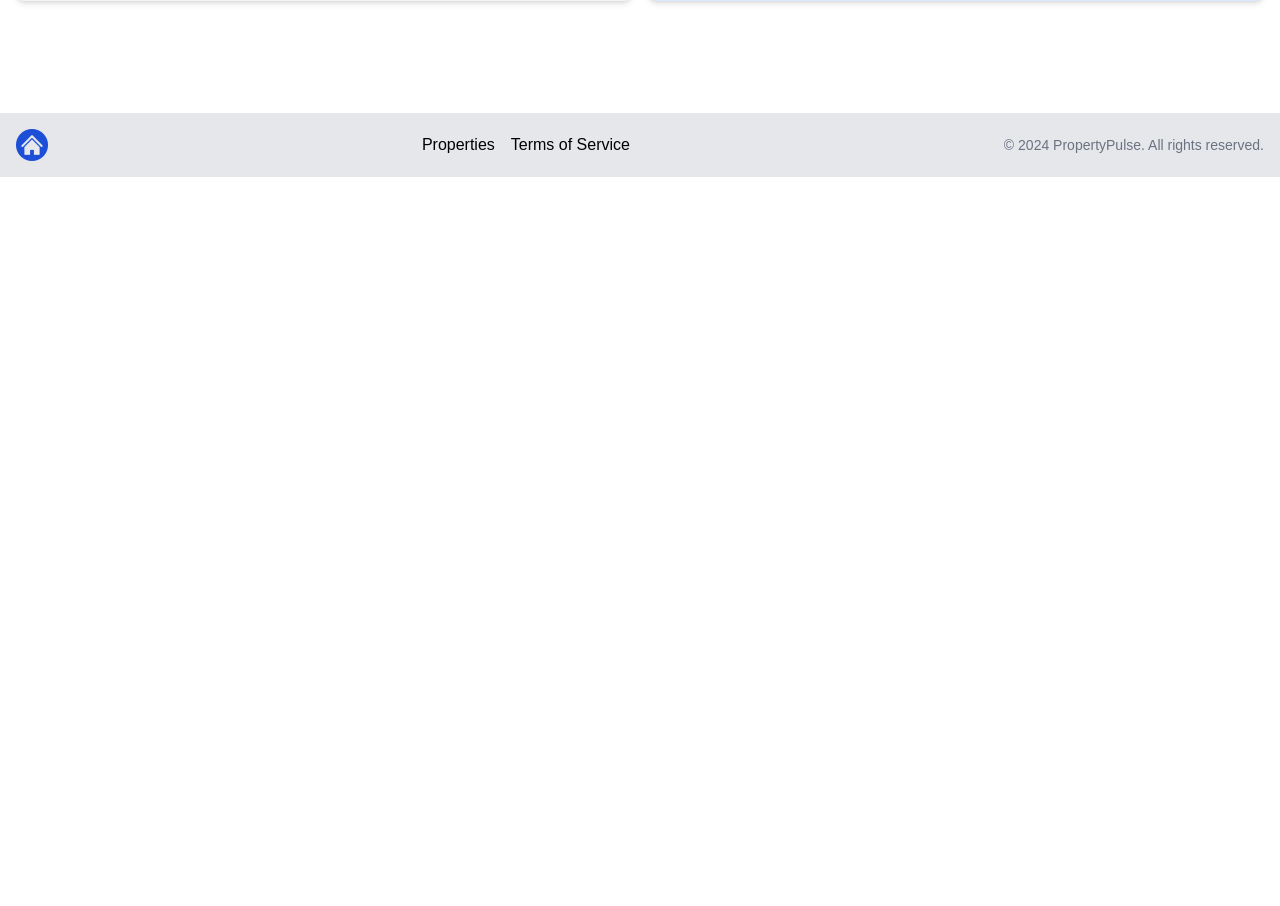
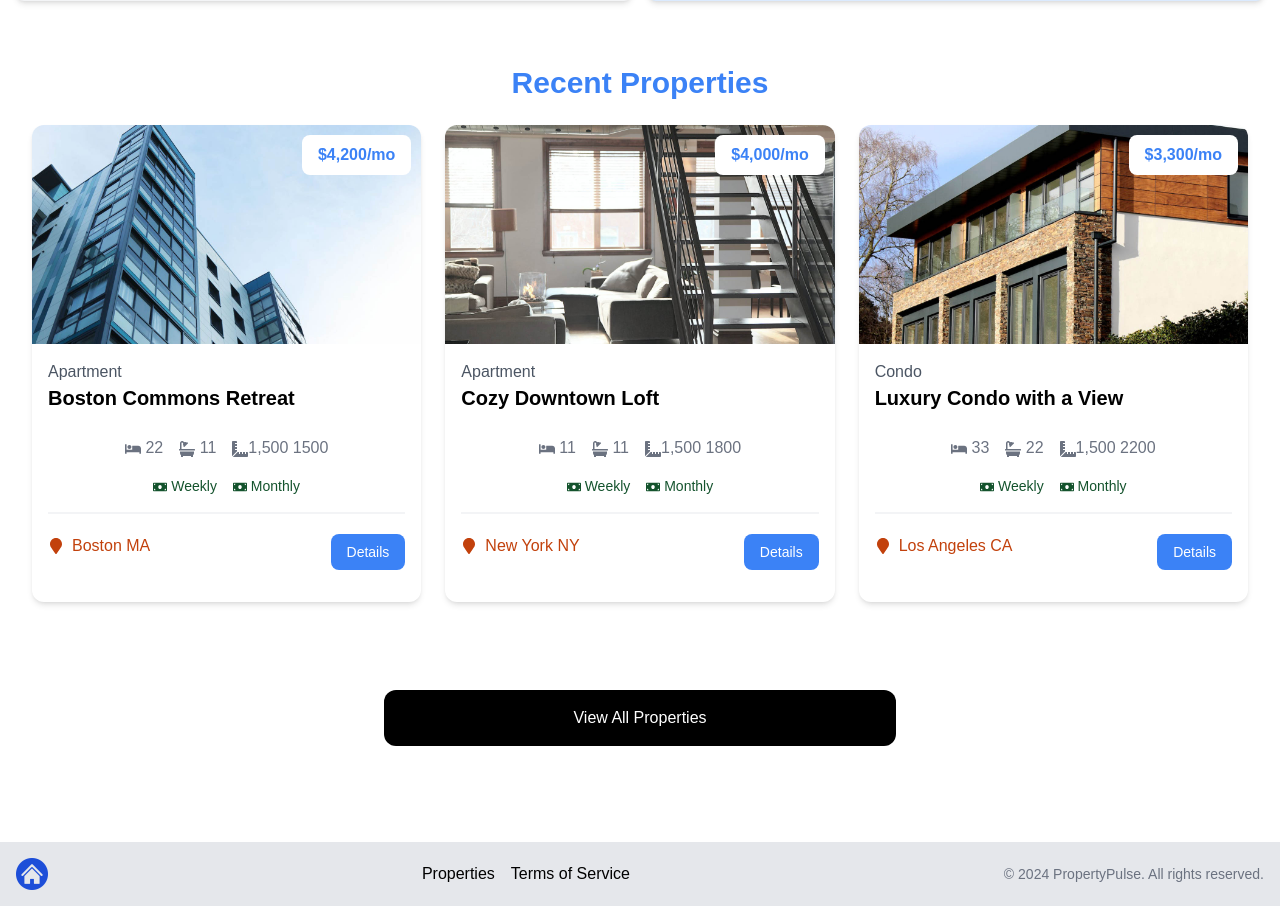
Before and after one commit to alexangria1992/property-pulse-nextjs, a Next.js app: page / in a window 1280 px wide. Shown: the part 620-1526 px from the top of the page. Before the commit the page ends 800 px from the top, so only its background shows below. Built offline with nearby package versions, Linux system fonts and the light colour scheme.

Commit message:
Home Properties Component

```diff
--- a/app/page.jsx
+++ b/app/page.jsx
@@ -1,4 +1,5 @@
 import Hero from '@/components/Hero';
+import HomeProperties from '@/components/HomeProperties';
 import InfoBox from '@/components/InfoBox';
 import InfoBoxes from '@/components/InfoBoxes';
 import Link from 'next/link';
@@ -9,6 +10,7 @@
     <>
       <Hero />
       <InfoBoxes />
+      <HomeProperties />
     </>
   );
 };
--- /dev/null
+++ b/components/HomeProperties.jsx
@@ -0,0 +1,40 @@
+import React from 'react';
+import InfoBoxes from './InfoBoxes';
+import InfoBox from './InfoBox';
+import properties from '@/properties.json';
+import PropertyCard from './PropertyCard';
+import Link from 'next/link';
+const HomeProperties = () => {
+  const recentProperties = properties.slice(0, 3);
+  return (
+    <>
+      <section className='px-4 py-6'>
+        <div className='container-xl lg:container m-auto px-4 py-6'>
+          <h2 className='text-3xl font-bold text-blue-500 mb-6 text-center'>
+            Recent Properties
+          </h2>
+          {properties.length === 0 ? (
+            <p>No Properties found</p>
+          ) : (
+            <div className='grid grid-cols-1 md:grid-cols-3 gap-6'>
+              {recentProperties.map((property) => (
+                <PropertyCard key={property._id} property={property} />
+              ))}
+            </div>
+          )}
+        </div>
+      </section>
+
+      <section className='m-auto max-w-lg my-10 '>
+        <Link
+          href='/properties'
+          className='block bg-black text-white text-center py-4 px-6 rounded-xl hover:bg-gray-700'
+        >
+          View All Properties
+        </Link>
+      </section>
+    </>
+  );
+};
+
+export default HomeProperties;
```
